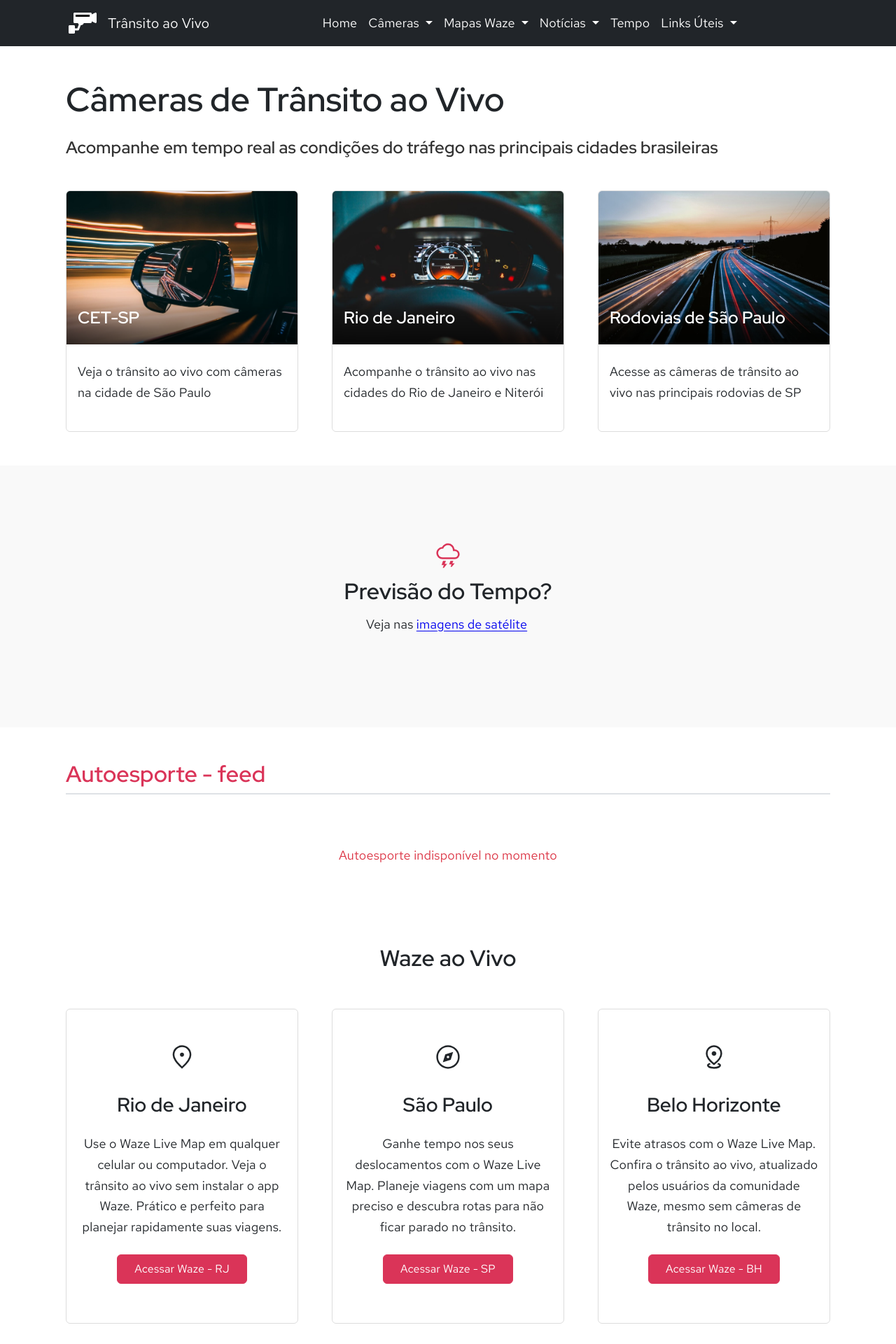
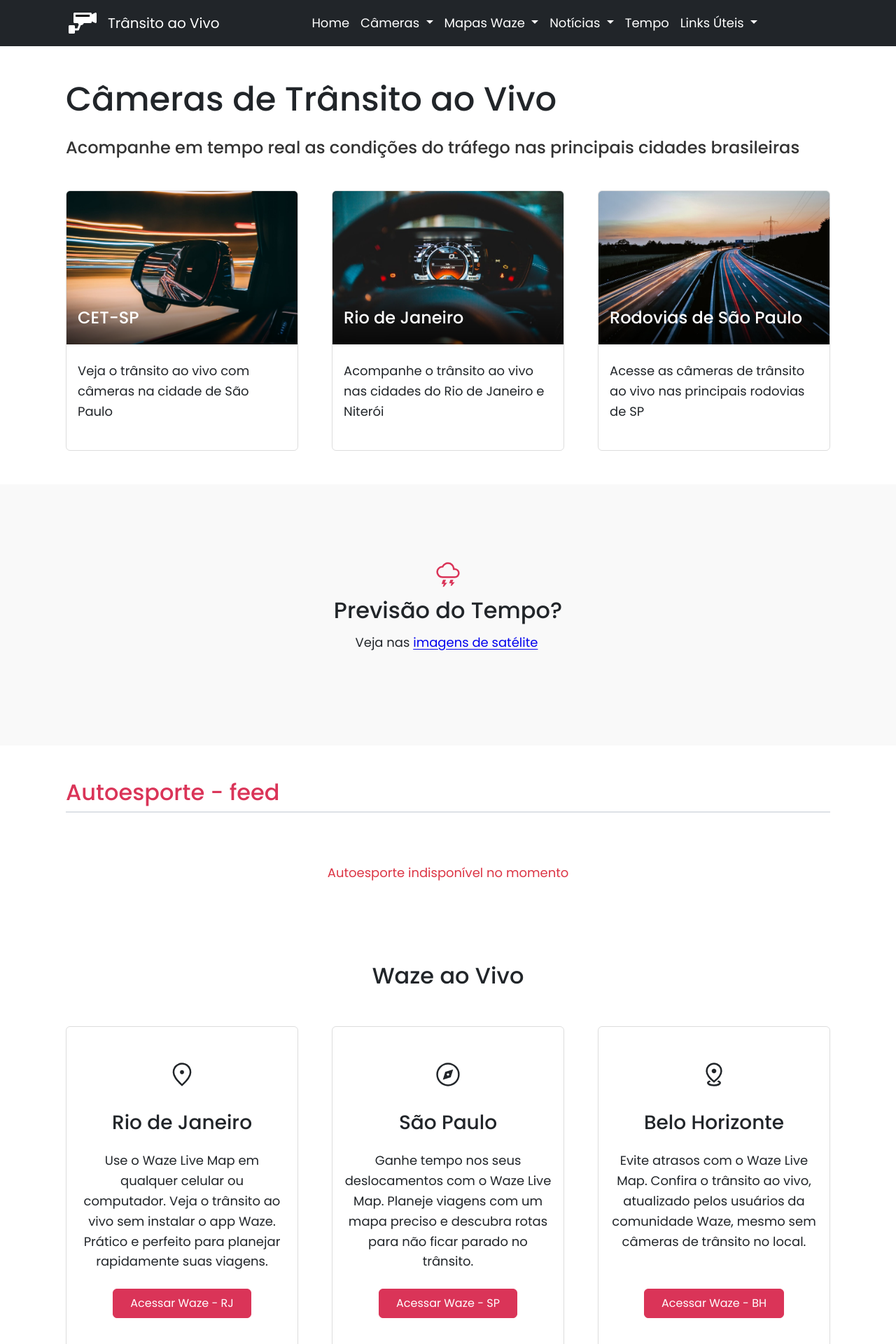
Before and after one commit to Sergio-Damm/transitoaovivo, a Jekyll site: the page built from index.html, in a window 1280 px wide. Shown: the top 1920 px of the page at 70% size. Built offline with Jekyll 4.4.1, drawn with Linux system fonts in a browser that asks for light colours; comment, search, counter and statistics services are not loaded.

Commit message:
return poppins font

```diff
--- a/_layouts/default.html
+++ b/_layouts/default.html
@@ -37,13 +37,13 @@
 	  <link rel="manifest" href="/assets/site.webmanifest" />
 	  <meta name="msapplication-TileColor" content="#da532c" />
 	  <meta name="theme-color" content="#ffffff" />
-    <link href='https://fonts.googleapis.com' rel='preconnect'/>
-    <link crossorigin='' href='https://fonts.gstatic.com' rel='preconnect'/>
-    <link href="https://fonts.googleapis.com/css2?family=Montserrat:ital,wght@0,100..900;1,100..900&family=Open+Sans:ital,wght@0,300..800;1,300..800&family=Red+Hat+Display:ital,wght@0,300..900;1,300..900&family=Red+Hat+Text:ital,wght@0,300..700;1,300..700&display=swap" rel="stylesheet"/>
+    <link rel="preconnect" href="https://fonts.googleapis.com" />
+    <link rel="preconnect" href="https://fonts.gstatic.com" crossorigin />
+    <link href="https://fonts.googleapis.com/css2?family=Poppins:wght@400;500;600;700&display=swap" rel="stylesheet" />
     <link crossorigin='anonymous' href='https://cdn.jsdelivr.net/npm/bootstrap@5.3.3/dist/css/bootstrap.min.css' integrity='sha384-QWTKZyjpPEjISv5WaRU9OFeRpok6YctnYmDr5pNlyT2bRjXh0JMhjY6hW+ALEwIH' rel='stylesheet'/>
     <link rel='stylesheet' href='{{ site.baseurl }}/css/style.css'/>
     <meta content='text/html; charset=UTF-8' http-equiv='Content-Type'/>
-	<script src='{{ site.baseurl }}/js/main.js' defer></script>
+	  <script src='{{ site.baseurl }}/js/main.js' defer></script>
 </head>
 <body>
 <!-- ============================================================================================= -->
--- a/css/style.css
+++ b/css/style.css
@@ -1,17 +1,10 @@
 body {
-  font-family: "Red Hat Text", system-ui, Arial, sans-serif;
-  font-optical-sizing: auto;
+  font-family: "Poppins", system-ui, Arial, sans-serif;
   color: #212529;
   font-size: 1.125rem;
-  line-height: 1.65;
-  letter-spacing: 0.01em;
+  line-height: 1.6;
   min-height: 100vh;
-}
-
-h1, h2, h3, h4, h5, h6 {
-  font-family: "Red Hat Display", system-ui, Arial, sans-serif;
-  font-optical-sizing: auto;
-  font-weight: 600;
+  font-weight: 400;
 }
 
 /* h1 celular */
--- a/index.html
+++ b/index.html
@@ -53,7 +53,7 @@
 									class="img-fluid"
 									fetchpriority="high">
 										<div class="news-card-overlay">
-											<h2 class="fs-4 news-card-title fw-semibold">CET-SP</h2>
+											<h2 class="fs-4 news-card-title">CET-SP</h2>
 										</div>
 							</div>
 							<div class="card-body">
@@ -75,7 +75,7 @@
 									 height="480"
 									 class="img-fluid">
 										<div class="news-card-overlay px-3">
-											<h2 class="fs-4 news-card-title fw-semibold">Rio de Janeiro</h2>
+											<h2 class="fs-4 news-card-title">Rio de Janeiro</h2>
 										</div>
 							</div>
 							<div class="card-body">
@@ -97,7 +97,7 @@
 									height="480"
 									class="img-fluid">
 										<div class="news-card-overlay">
-											<h2 class="fs-4 news-card-title fw-semibold">Rodovias de São Paulo</h2>
+											<h2 class="fs-4 news-card-title">Rodovias de São Paulo</h2>
 										</div>
 							</div>
 							<div class="card-body">
@@ -187,7 +187,7 @@
 							</svg>
 						</div>
 						<div class="card-body">
-      			          	<h3 class="card-title fw-semibold pt-3">Rio de Janeiro</h3>
+      			          	<h3 class="card-title pt-3">Rio de Janeiro</h3>
       						<p class="card-text mt-4">Use o Waze Live Map em qualquer celular ou computador. Veja o trânsito ao vivo sem instalar o app Waze. Prático e perfeito para planejar rapidamente suas viagens.</p>
 						</div>
 					</a>
@@ -205,7 +205,7 @@
 							</svg>
 						</div>
 						<div class="card-body">
-                           	<h3 class="card-title fw-semibold pt-3">São Paulo</h3>
+                           	<h3 class="card-title pt-3">São Paulo</h3>
 							<p class="card-text mt-4">Ganhe tempo nos seus deslocamentos com o Waze Live Map. Planeje viagens com um mapa preciso e descubra rotas para não ficar parado no trânsito.</p>
 						</div>
 					</a>
@@ -223,7 +223,7 @@
 							</svg>
 						</div>
 						<div class="card-body">
-   				          	<h3 class="card-title fw-semibold pt-3">Belo Horizonte</h3>
+   				          	<h3 class="card-title pt-3">Belo Horizonte</h3>
    							<p class="card-text mt-4">Evite atrasos com o Waze Live Map. Confira o trânsito ao vivo, atualizado pelos usuários da comunidade Waze, mesmo sem câmeras de trânsito no local.</p>
 						</div>
 					</a>
```
